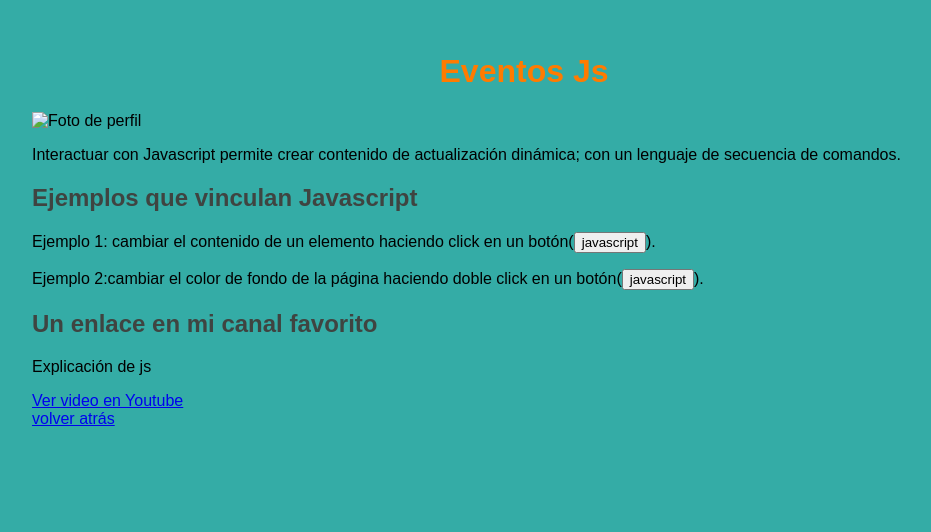
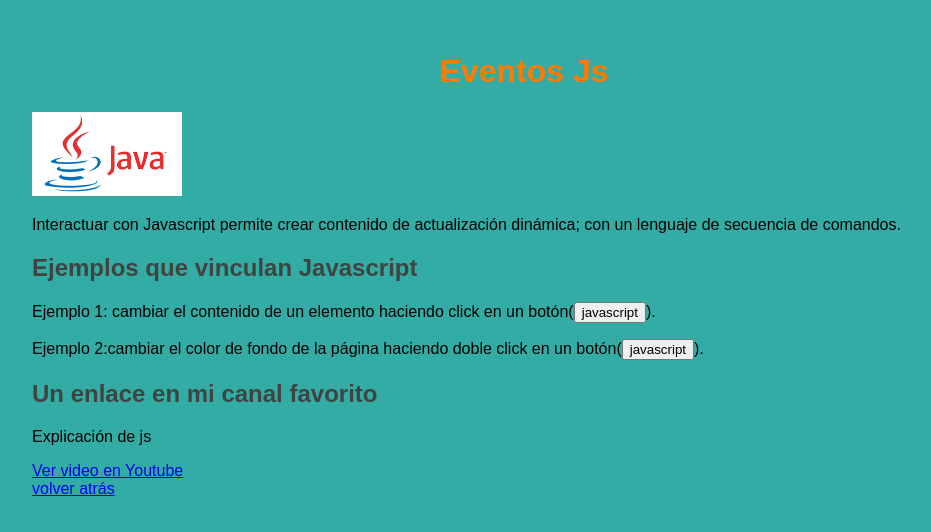
Before and after one commit to navegador3/programacionbasica, a plain HTML site: page html/eventosjs.html in a window 1280 px wide. Shown: the part 116-648 px from the top of the page, without its empty margins (116-1047 px from the left). Drawn offline with Linux system fonts and the light colour scheme.

Commit message:
insertando imagen

```diff
--- a/html/eventosjs.html
+++ b/html/eventosjs.html
@@ -11,7 +11,7 @@
 
         <h1>Eventos Js</h1>
 
-        <img src="../img/js.jpg" alt="Foto de perfil" width="150">
+        <img src="../img/js.png" alt="Foto de perfil" width="150">
         <p>Interactuar con Javascript permite crear contenido de
             actualización dinámica; con un lenguaje de secuencia de
             comandos.
```
Also changed, not shown: img/js.png (added).
